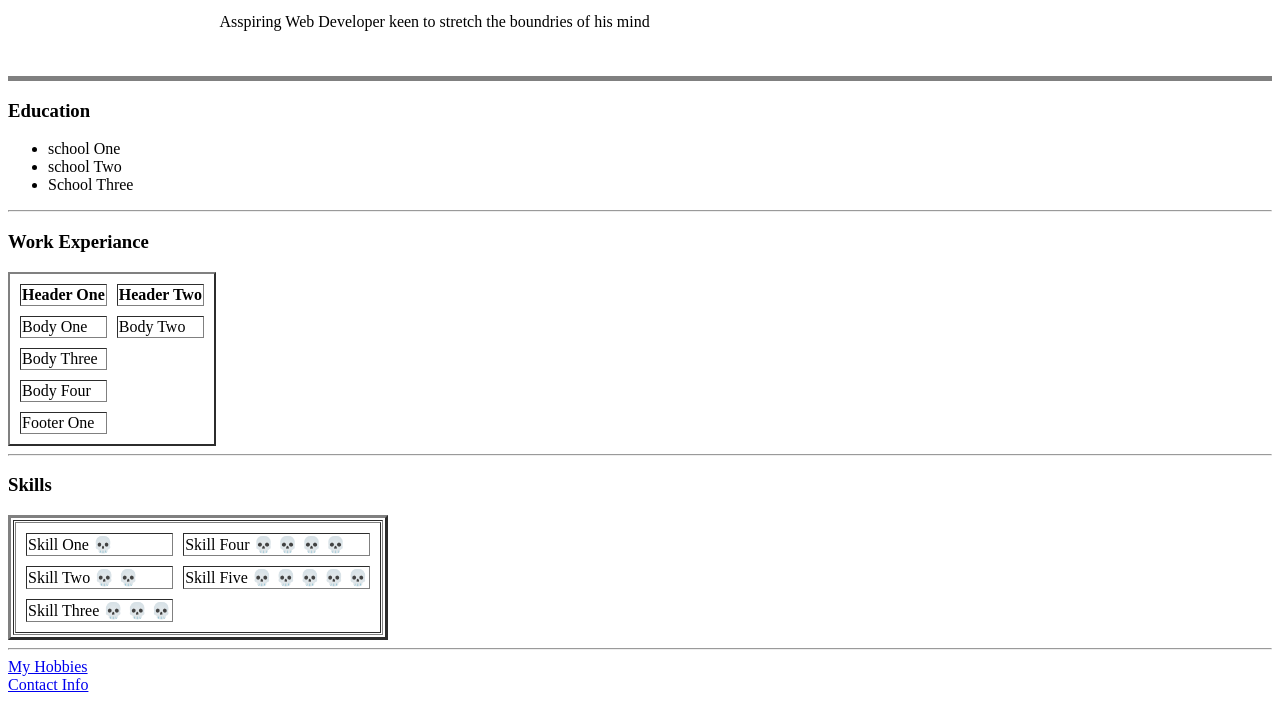
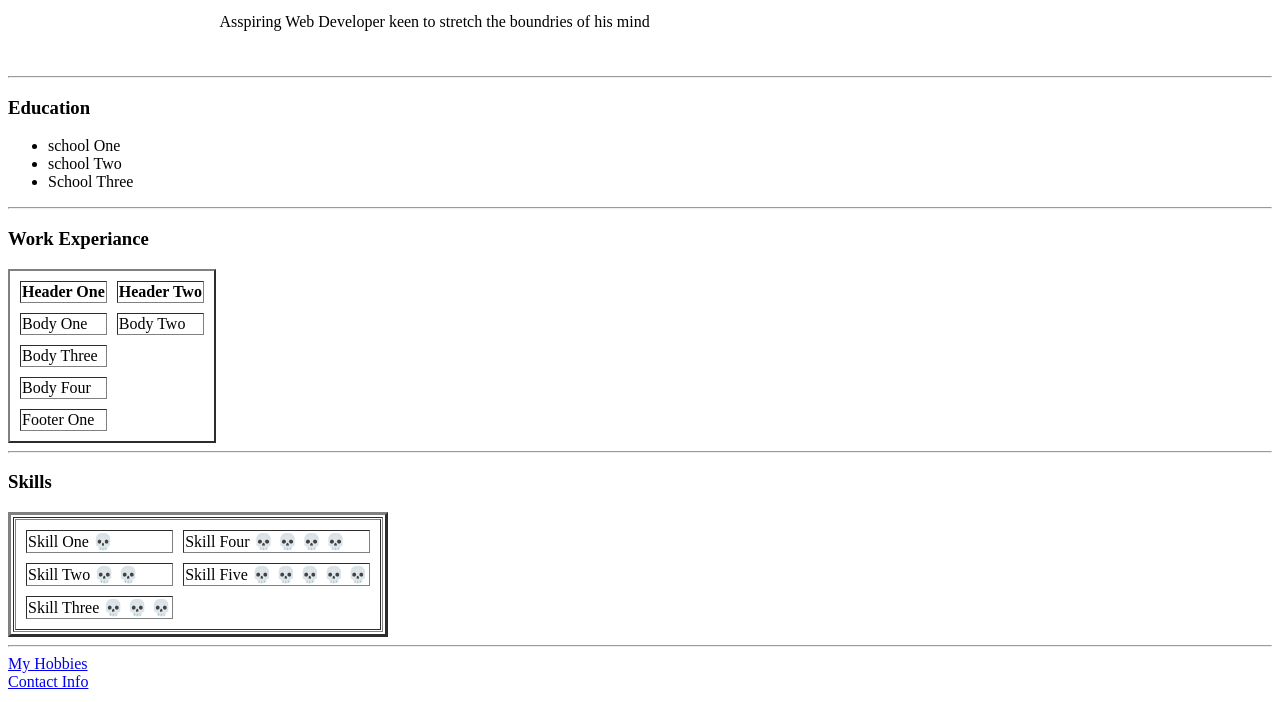
Before and after one commit to Raven819/CV, a plain HTML site: page index.html in a window 1280 px wide. Shown: the part 130-832 px from the top of the page. Drawn offline with Linux system fonts and the light colour scheme.

Commit message:
Add files via upload

```diff
--- a/index.html
+++ b/index.html
@@ -4,7 +4,9 @@
 <head>
   <meta charset="utf-8">
   <title>Joshua's Personal Site</title>
+  <link rel="stylesheet" href="css/Styles.css">
 </head>
+
 <table cellspacing="20">
   <tr>
     <td><img src="Images/Compass.png" alt="Error Image Not loaded"></td>
@@ -17,18 +19,16 @@
 </table>
 
 <body>
-
-  <hr size="5" noshade>
+  <hr>
   <h3>Education</h3>
   <ul>
     <li>school One</li>
     <li>school Two</li>
     <li>School Three</li>
   </ul>
-
   <hr>
   <h3>Work Experiance</h3>
-  <table Cellspacing = "10" border="2" noshade>
+  <table Cellspacing="10" border="2" noshade>
     <tr>
       <th>Header One </th>
       <th>Header Two </th>
@@ -52,12 +52,11 @@
     </tfoot>
   </table>
   <hr>
-
   <h3>Skills</h3>
-  <table border="3" noshade >
+  <table border="3" noshade>
     <tr>
       <td>
-      <table  Cellspacing = "10"  border = "1" noshade>
+        <table Cellspacing="10" border="1" noshade>
           <tr>
             <td>Skill One &#128128 </td>
             <td>Skill Four &#128128 &#128128 &#128128 &#128128</td>
@@ -74,9 +73,6 @@
     </tr>
   </table>
   <hr>
-
-
-
   <a href="Hobbies.html">My Hobbies</a>
   <br>
   <a href="Contact Info.html">Contact Info</a>
```
Also changed, not shown: Contact Info.html (+1 -0 lines), Hobbies.html (+1 -0 lines). Lines whose indentation alone changed are shown as unchanged.
